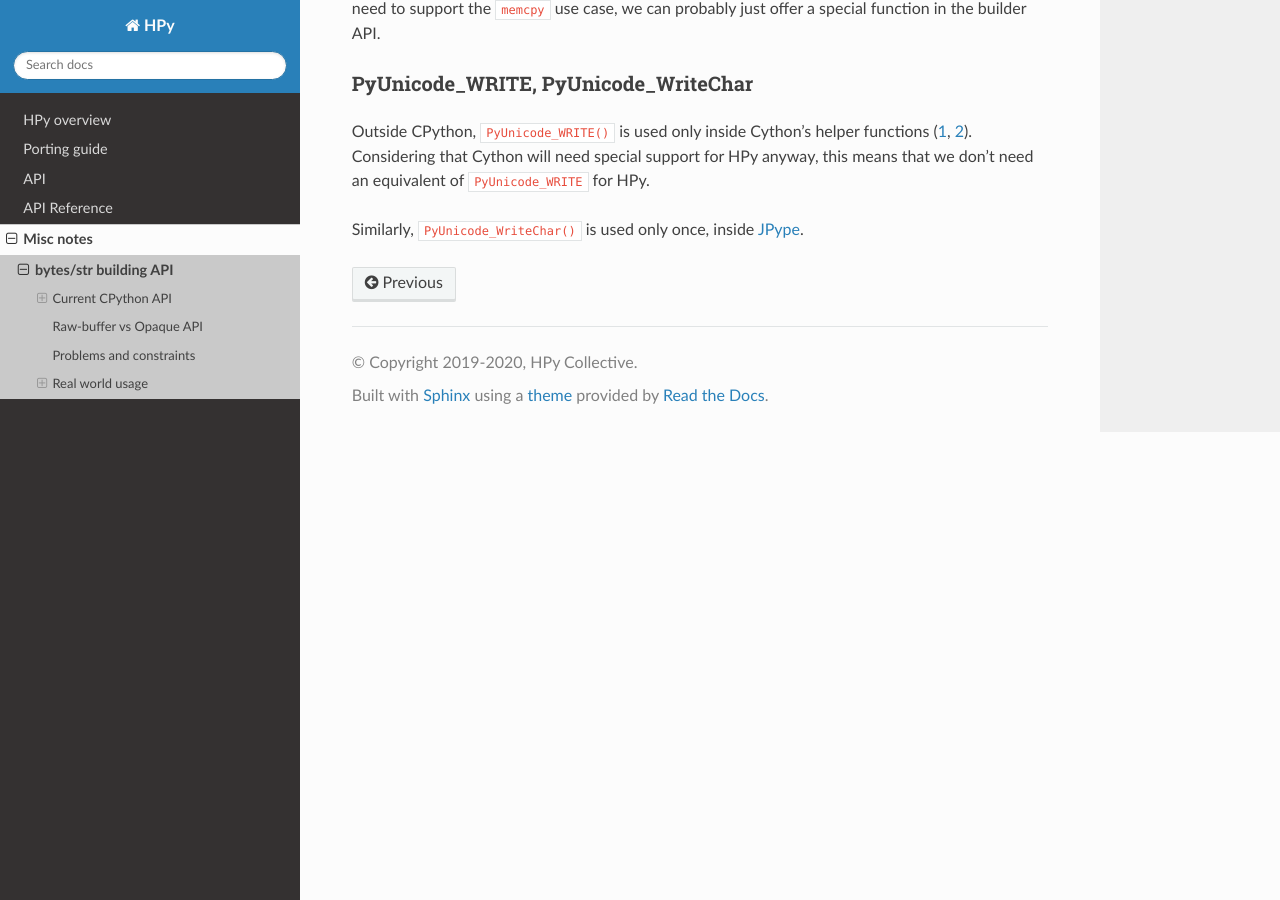
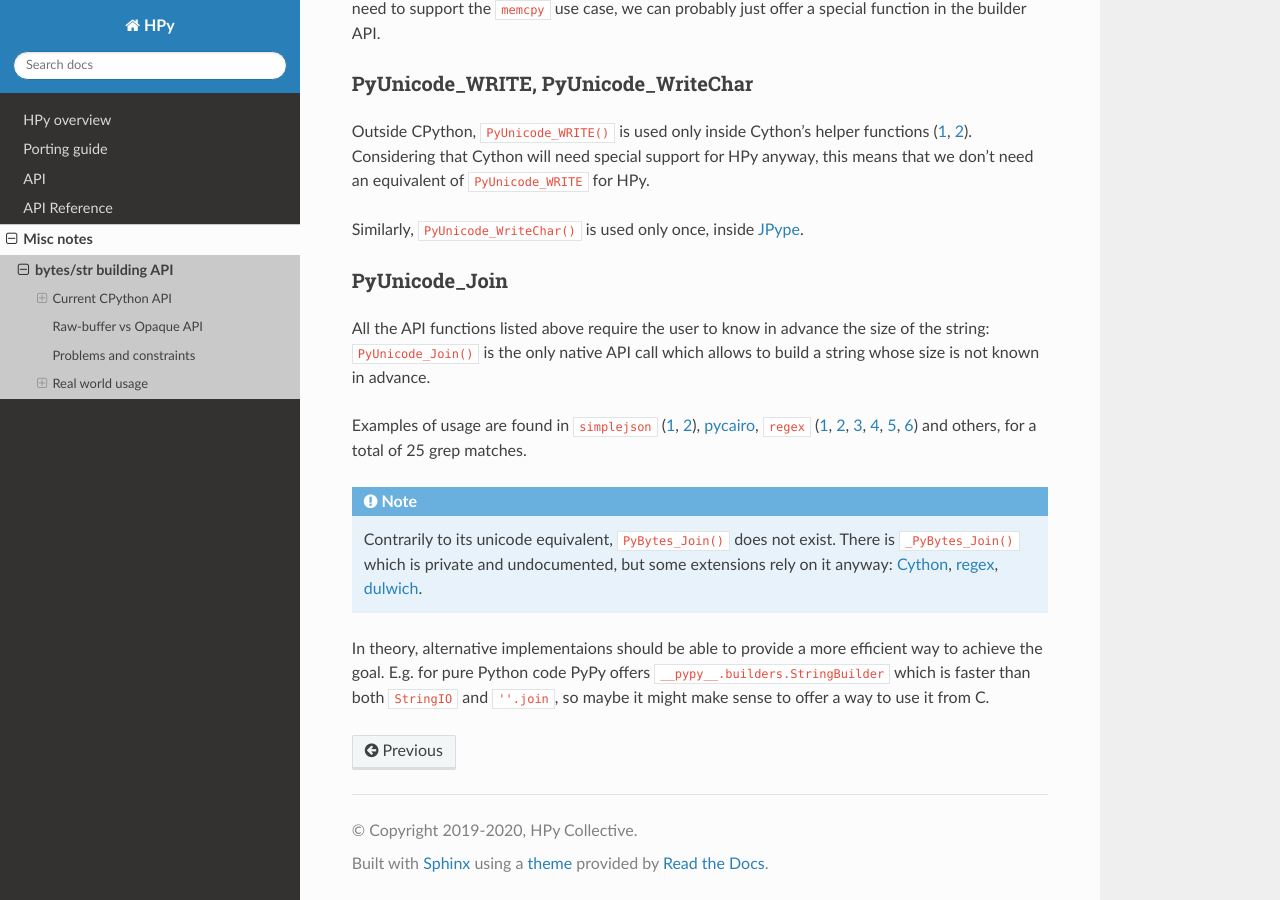
Before and after one commit to hpyproject/hpy, a Sphinx documentation site: the page built from docs/misc/str-builder-api.rst, in a window 1280 px wide and 900 px high, scrolled down 6203 px. Built offline with Sphinx 7.4.7 and the Read the Docs theme 2.0.0, drawn with Linux system fonts in a browser that asks for light colours; pages that are not in the unit, such as notebooks, are missing from menus.

Commit message:
PyUnicode_Join

```diff
--- a/docs/misc/str-builder-api.rst
+++ b/docs/misc/str-builder-api.rst
@@ -350,4 +350,39 @@ Considering that Cython will need special support for HPy anyway, this means
 that we don't need an equivalent of ``PyUnicode_WRITE`` for HPy.
 
 Similarly, ``PyUnicode_WriteChar()`` is used only once, inside
-`JPype <https://github.com/hpyproject/top4000-pypi-packages/blob/0cd919943a007f95f4bf8510e667cfff5bd059fc/etop1000/0546-JPype1-1.2.1/native/python/jp_pythontypes.cpp#L196>`_.
+`JPype <https://github.com/hpyproject/top4000-pypi-packages/blob/0cd919943a007f95f4bf8510e667cfff5bd059fc/top1000/0546-JPype1-1.2.1/native/python/jp_pythontypes.cpp#L196>`_.
+
+
+PyUnicode_Join
+~~~~~~~~~~~~~~
+
+All the API functions listed above require the user to know in advance the
+size of the string: ``PyUnicode_Join()`` is the only native API call which
+allows to build a string whose size is not known in advance.
+
+Examples of usage are found in ``simplejson``
+(`1 <https://github.com/hpyproject/top4000-pypi-packages/blob/0cd919943a007f95f4bf8510e667cfff5bd059fc/top100/0096-simplejson-3.17.2/simplejson/_speedups.c#L779>`_,
+`2 <https://github.com/hpyproject/top4000-pypi-packages/blob/0cd919943a007f95f4bf8510e667cfff5bd059fc/top100/0096-simplejson-3.17.2/simplejson/_speedups.c#L1033>`_),
+`pycairo <https://github.com/hpyproject/top4000-pypi-packages/blob/0cd919943a007f95f4bf8510e667cfff5bd059fc/top1000/0759-pycairo-1.20.0/cairo/path.c#L156>`_,
+``regex``
+(`1 <https://github.com/hpyproject/top4000-pypi-packages/blob/0cd919943a007f95f4bf8510e667cfff5bd059fc/top1000/0119-regex-2021.4.4/regex_3/_regex.c#L19492>`_,
+`2 <https://github.com/hpyproject/top4000-pypi-packages/blob/0cd919943a007f95f4bf8510e667cfff5bd059fc/top1000/0119-regex-2021.4.4/regex_3/_regex.c#L22674>`_,
+`3 <https://github.com/hpyproject/top4000-pypi-packages/blob/0cd919943a007f95f4bf8510e667cfff5bd059fc/top1000/0119-regex-2021.4.4/regex_3/_regex.c#L22768>`_,
+`4 <https://github.com/hpyproject/top4000-pypi-packages/blob/0cd919943a007f95f4bf8510e667cfff5bd059fc/top1000/0119-regex-2021.4.4/regex_3/_regex.c#L19440>`_,
+`5 <https://github.com/hpyproject/top4000-pypi-packages/blob/0cd919943a007f95f4bf8510e667cfff5bd059fc/top1000/0119-regex-2021.4.4/regex_3/_regex.c#L22495>`_,
+`6 <https://github.com/hpyproject/top4000-pypi-packages/blob/0cd919943a007f95f4bf8510e667cfff5bd059fc/top1000/0119-regex-2021.4.4/regex_3/_regex.c#L22589>`_)
+and others, for a total of 25 grep matches.
+
+
+.. note::
+   Contrarily to its unicode equivalent, ``PyBytes_Join()`` does not
+   exist. There is ``_PyBytes_Join()`` which is private and undocumented, but
+   some extensions rely on it anyway:
+   `Cython <https://github.com/hpyproject/top4000-pypi-packages/blob/0cd919943a007f95f4bf8510e667cfff5bd059fc/top1000/0158-Cython-0.29.23/Cython/Utility/StringTools.c#L795>`_,
+   `regex <https://github.com/hpyproject/top4000-pypi-packages/blob/0cd919943a007f95f4bf8510e667cfff5bd059fc/top1000/0119-regex-2021.4.4/regex_3/_regex.c#L19501>`_,
+   `dulwich <https://github.com/hpyproject/top4000-pypi-packages/blob/0cd919943a007f95f4bf8510e667cfff5bd059fc/top4000/1424-dulwich-0.20.23/dulwich/_pack.c#L62>`_.
+
+In theory, alternative implementaions should be able to provide a more
+efficient way to achieve the goal. E.g. for pure Python code PyPy offers
+``__pypy__.builders.StringBuilder`` which is faster than both ``StringIO`` and
+``''.join``, so maybe it might make sense to offer a way to use it from C.
```
